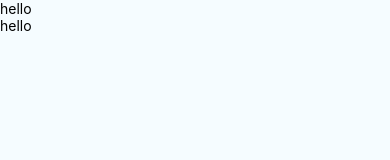
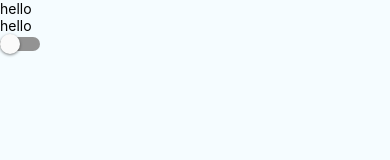
Before and after one commit to vishant-jaiswal/ReactFeatures, a React Native app: screen / in a window 390 px wide. Shown: the top 160 px of the page. Built offline with nearby package versions, Linux system fonts and the light colour scheme.

Commit message:
Switch Component is Added to TextInputComponent

```diff
--- a/src/Components/TextInputComponent.js
+++ b/src/Components/TextInputComponent.js
@@ -8,7 +8,8 @@ import React, { Component } from 'react';
 import {
   TextInput,
   Text,
-  View
+  View,
+  Switch
 } from 'react-native';
 
 
@@ -16,7 +17,8 @@ export default class TextInputComponent extends Component{
     constructor(){
         super();
         this.state = {
-            textValue :'hello'
+            textValue :'hello',
+            switchValue : false,
         }
     }
 
@@ -30,10 +32,16 @@ export default class TextInputComponent extends Component{
         console.log("onSubmit");
     }
 
+    onSwitchCLicked(value){
+        this.setState({
+            switchValue:value
+        })
+    }
+
 
   render() {
     return (
-      <View >
+      <View>
         <TextInput
             placeholder = "Enter Name"
             value = {this.state.textValue}
@@ -42,6 +50,11 @@ export default class TextInputComponent extends Component{
 
         />
         <Text>{this.state.textValue}</Text>
+
+        <Switch
+            value = {this.state.switchValue}
+            onValueChange = {(value) =>this.onSwitchCLicked(value)}
+        />
       </View>
     );
   }
```
